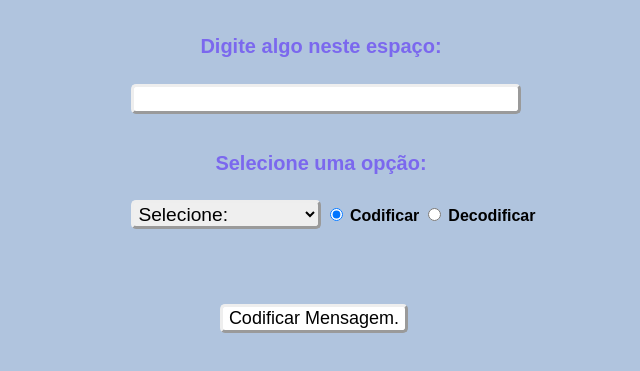
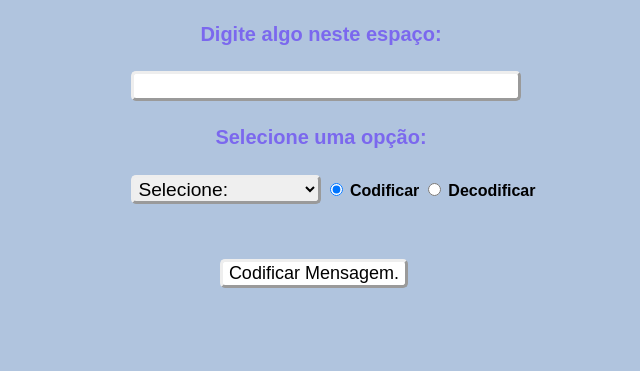
Before and after one commit to luizzzabiassi/cod-e-decod, a plain HTML site: page index.html in a window 1280 px wide. Shown: the part 61-432 px from the top of the page, without its empty margins (319-959 px from the left). Drawn offline with Linux system fonts and the light colour scheme.

Commit message:
melhorando css

```diff
--- a/style.css
+++ b/style.css
@@ -14,7 +14,7 @@ h4{
     margin-bottom: 2%;
     font-size: 20px;
     text-align: center;
-    margin-top: 3%;
+    margin-top: 2%;
 }
 
 #mensagem, #incremento{
@@ -43,7 +43,7 @@ label{
 
 button{
     margin-left: 42%;
-    margin-top: 50px;
+    margin-top: 30px;
     font-size: 18px;
     font-family: Arial, Helvetica, sans-serif;
     background-color: white;
```
